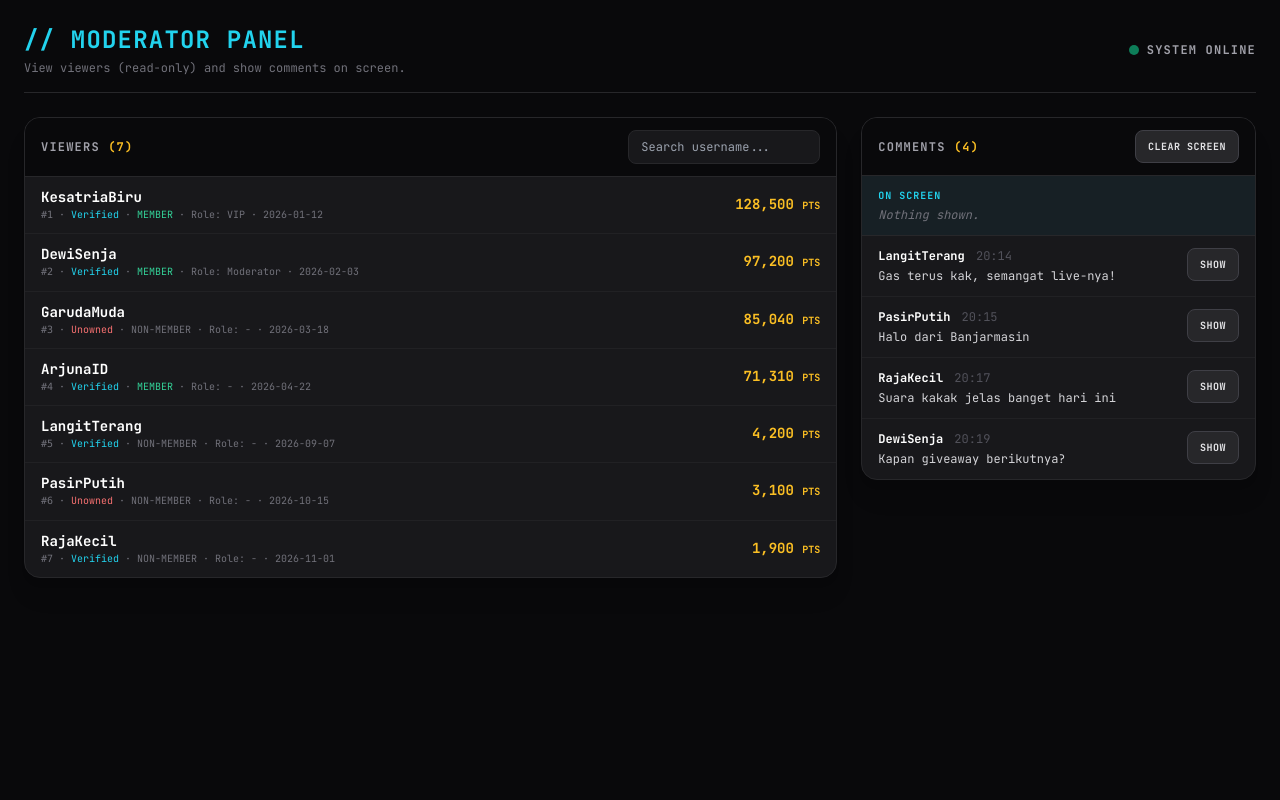
After one commit to NawfalHadi/custom-tiktok-overlay-with-tikfinity, a Flask app: template templates/controls/mod-panel.html in a window 1280 px wide. The commit adds this page. Run offline with Flask 3, Linux system fonts and the light colour scheme; the template is opened without the code that fills it, so the values that code supplies are empty; some libraries are stand-ins or nearby versions.

Commit message:
ui : creating moderator panel

```diff
--- /dev/null
+++ b/templates/controls/mod-panel.html
@@ -0,0 +1,170 @@
+<!DOCTYPE html>
+<html lang="en">
+<head>
+    <meta charset="UTF-8">
+    <meta name="viewport" content="width=device-width, initial-scale=1.0">
+    <title>Moderator Panel // Admin HUD</title>
+    <script src="https://cdn.tailwindcss.com"></script>
+    <link href="https://fonts.googleapis.com/css2?family=JetBrains+Mono:wght@400;700&display=swap" rel="stylesheet">
+    <style>
+        body { font-family: 'JetBrains Mono', monospace; }
+    </style>
+</head>
+<body class="bg-zinc-950 text-zinc-100 min-h-screen p-3 sm:p-6">
+    <div class="max-w-7xl mx-auto space-y-4 sm:space-y-6">
+
+        <!-- Header -->
+        <div class="flex flex-col md:flex-row justify-between items-start md:items-center border-b border-zinc-800 pb-3 sm:pb-4 gap-2 sm:gap-4">
+            <div>
+                <h1 class="text-lg sm:text-2xl font-black tracking-wider text-cyan-400 uppercase">// Moderator Panel</h1>
+                <p class="text-[11px] sm:text-xs text-zinc-500 mt-1">View viewers (read-only) and show comments on screen.</p>
+            </div>
+            <div class="flex items-center gap-2">
+                <span class="inline-block w-2.5 h-2.5 rounded-full bg-emerald-500 animate-pulse"></span>
+                <span class="text-xs font-semibold text-zinc-400 uppercase tracking-widest">System Online</span>
+            </div>
+        </div>
+
+        <!-- Phone: stacked. Desktop: viewers 2 / comments 1 side by side -->
+        <div class="grid grid-cols-1 md:grid-cols-3 gap-4 sm:gap-6 items-start">
+
+            <!-- VIEWERS (read-only, compact rows) -->
+            <div class="md:col-span-2 bg-zinc-900 border border-zinc-800 rounded-2xl overflow-hidden shadow-xl">
+                <div class="bg-zinc-950 px-3 sm:px-4 py-3 border-b border-zinc-800 flex flex-col sm:flex-row sm:justify-between sm:items-center gap-2">
+                    <span class="text-xs font-bold uppercase tracking-widest text-zinc-400">Viewers <span id="viewerCount" class="text-amber-400">(0)</span></span>
+                    <input type="text" id="searchInput" placeholder="Search username..." oninput="renderViewers()"
+                           class="bg-zinc-900 text-xs px-3 py-2 rounded-lg border border-zinc-800 focus:outline-none focus:border-cyan-500 text-white w-full sm:w-48">
+                </div>
+
+                <ul id="viewersList" class="divide-y divide-zinc-800/60 max-h-[60vh] md:max-h-[75vh] overflow-y-auto"></ul>
+            </div>
+
+            <!-- COMMENTS (with show trigger) -->
+            <div class="md:col-span-1 bg-zinc-900 border border-zinc-800 rounded-2xl overflow-hidden shadow-xl">
+                <div class="bg-zinc-950 px-3 sm:px-4 py-3 border-b border-zinc-800 flex justify-between items-center gap-2">
+                    <span class="text-xs font-bold uppercase tracking-widest text-zinc-400">Comments <span id="commentCount" class="text-amber-400">(0)</span></span>
+                    <button onclick="clearShown()" class="px-3 py-2 bg-zinc-800 hover:bg-zinc-700 text-zinc-200 rounded-lg text-[10px] font-bold uppercase tracking-wider border border-zinc-700 transition-all">
+                        Clear Screen
+                    </button>
+                </div>
+
+                <!-- Currently on screen -->
+                <div class="px-3 sm:px-4 py-3 border-b border-zinc-800 bg-cyan-500/5">
+                    <p class="text-[10px] font-bold uppercase tracking-widest text-cyan-400 mb-1">On Screen</p>
+                    <p id="onScreenText" class="text-xs text-zinc-500 italic break-words">Nothing shown.</p>
+                </div>
+
+                <ul id="commentList" class="divide-y divide-zinc-800/60 overflow-y-auto max-h-[50vh] md:max-h-[70vh]"></ul>
+            </div>
+
+        </div>
+    </div>
+
+    <script>
+        // Static data for now
+        const viewers = [
+            { id: 1, username: 'KesatriaBiru',  verified: true,  points: 128500, member: true,  role: 'VIP',       joined: '2026-01-12' },
+            { id: 2, username: 'DewiSenja',     verified: true,  points: 97200,  member: true,  role: 'Moderator', joined: '2026-02-03' },
+            { id: 3, username: 'GarudaMuda',    verified: false, points: 85040,  member: false, role: '-',         joined: '2026-03-18' },
+            { id: 4, username: 'ArjunaID',      verified: true,  points: 71310,  member: true,  role: '-',         joined: '2026-04-22' },
+            { id: 5, username: 'LangitTerang',  verified: true,  points: 4200,   member: false, role: '-',         joined: '2026-09-07' },
+            { id: 6, username: 'PasirPutih',    verified: false, points: 3100,   member: false, role: '-',         joined: '2026-10-15' },
+            { id: 7, username: 'RajaKecil',     verified: true,  points: 1900,   member: false, role: '-',         joined: '2026-11-01' }
+        ];
+
+        const comments = [
+            { id: 101, username: 'LangitTerang', message: 'Gas terus kak, semangat live-nya!', time: '20:14' },
+            { id: 102, username: 'PasirPutih',   message: 'Halo dari Banjarmasin',              time: '20:15' },
+            { id: 103, username: 'RajaKecil',    message: 'Suara kakak jelas banget hari ini',  time: '20:17' },
+            { id: 104, username: 'DewiSenja',    message: 'Kapan giveaway berikutnya?',         time: '20:19' }
+        ];
+
+        let shownCommentId = null;
+
+        function escapeHtml(str) {
+            return String(str).replace(/[&<>"']/g, c => ({ '&': '&amp;', '<': '&lt;', '>': '&gt;', '"': '&quot;', "'": '&#39;' }[c]));
+        }
+
+        // Compact row: name on top, small meta line below (wraps on phone), points on the right
+        function renderViewers() {
+            const q = document.getElementById('searchInput').value.trim().toLowerCase();
+            const list = viewers.filter(v => v.username.toLowerCase().includes(q));
+            document.getElementById('viewerCount').textContent = `(${list.length})`;
+
+            const ul = document.getElementById('viewersList');
+            if (list.length === 0) {
+                ul.innerHTML = `<li class="py-6 text-center text-xs text-zinc-500">No viewers found.</li>`;
+                return;
+            }
+
+            ul.innerHTML = list.map(v => {
+                const account = v.verified
+                    ? '<span class="text-cyan-400">Verified</span>'
+                    : '<span class="text-red-400">Unowned</span>';
+                const member = v.member
+                    ? '<span class="text-emerald-400">MEMBER</span>'
+                    : '<span class="text-zinc-500">NON-MEMBER</span>';
+
+                return `
+                    <li class="px-3 sm:px-4 py-2.5 hover:bg-zinc-800/40 transition-colors flex justify-between items-center gap-3">
+                        <div class="min-w-0">
+                            <p class="text-sm font-bold text-white truncate">${escapeHtml(v.username)}</p>
+                            <p class="text-[10px] leading-relaxed text-zinc-500">
+                                <span class="font-mono">#${v.id}</span> · ${account} · ${member} · Role: ${escapeHtml(v.role)} · ${v.joined}
+                            </p>
+                        </div>
+                        <p class="text-sm font-black text-amber-400 shrink-0 whitespace-nowrap">${Number(v.points).toLocaleString()} <span class="text-[10px] font-bold">PTS</span></p>
+                    </li>
+                `;
+            }).join('');
+        }
+
+        function renderComments() {
+            document.getElementById('commentCount').textContent = `(${comments.length})`;
+            const list = document.getElementById('commentList');
+
+            list.innerHTML = comments.map(c => {
+                const isShown = c.id === shownCommentId;
+                return `
+                    <li class="px-3 sm:px-4 py-3 ${isShown ? 'bg-cyan-500/10' : 'hover:bg-zinc-800/40'} transition-colors">
+                        <div class="flex justify-between items-start gap-3">
+                            <div class="min-w-0">
+                                <p class="text-xs font-bold text-white">${escapeHtml(c.username)} <span class="text-zinc-600 font-normal ml-1">${c.time}</span></p>
+                                <p class="text-xs text-zinc-300 mt-1 break-words">${escapeHtml(c.message)}</p>
+                            </div>
+                            <button onclick="showComment(${c.id})"
+                                    class="shrink-0 px-3 py-2 ${isShown ? 'bg-cyan-600 border-cyan-500 text-white' : 'bg-zinc-800 hover:bg-zinc-700 border-zinc-700 text-zinc-200'} active:scale-95 rounded-lg text-[10px] font-bold uppercase tracking-wider border transition-all">
+                                ${isShown ? 'Showing' : 'Show'}
+                            </button>
+                        </div>
+                    </li>
+                `;
+            }).join('');
+
+            renderOnScreen();
+        }
+
+        function renderOnScreen() {
+            const box = document.getElementById('onScreenText');
+            const c = comments.find(x => x.id === shownCommentId);
+            box.innerHTML = c
+                ? `<span class="text-white font-bold">${escapeHtml(c.username)}:</span> ${escapeHtml(c.message)}`
+                : `<span class="text-zinc-500 italic">Nothing shown.</span>`;
+        }
+
+        // Trigger: set the comment as on screen (static for now, no overlay yet)
+        function showComment(id) {
+            shownCommentId = id;
+            renderComments();
+        }
+
+        function clearShown() {
+            shownCommentId = null;
+            renderComments();
+        }
+
+        renderViewers();
+        renderComments();
+    </script>
+</body>
+</html>
```
Also changed, not shown: routes/dashboard_routes.py (+22 -0 lines), templates/overlay/leaderboard.html (+23 -7 lines).
